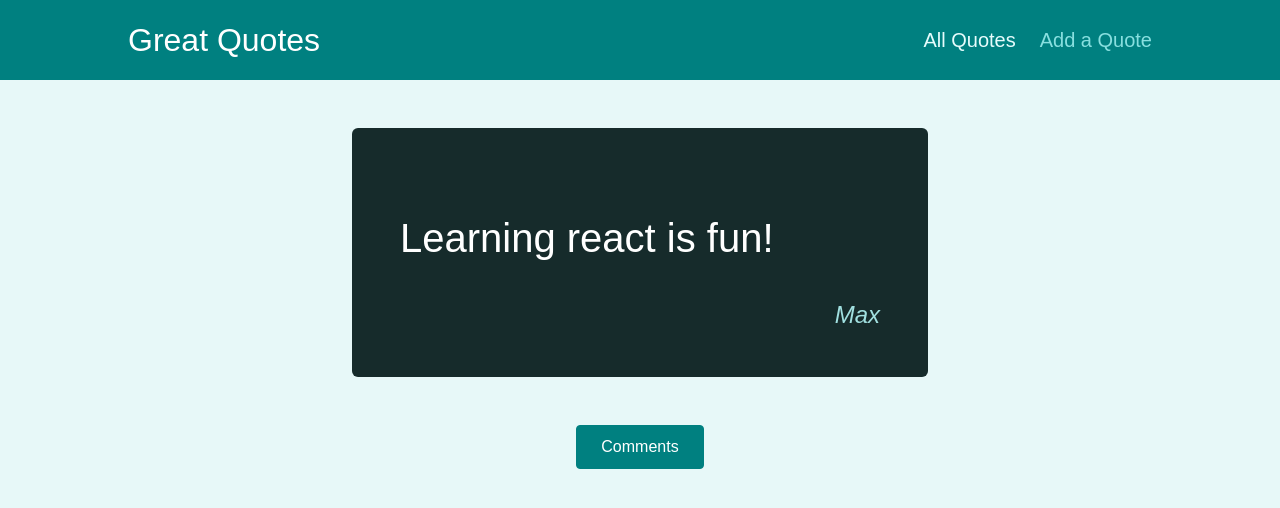
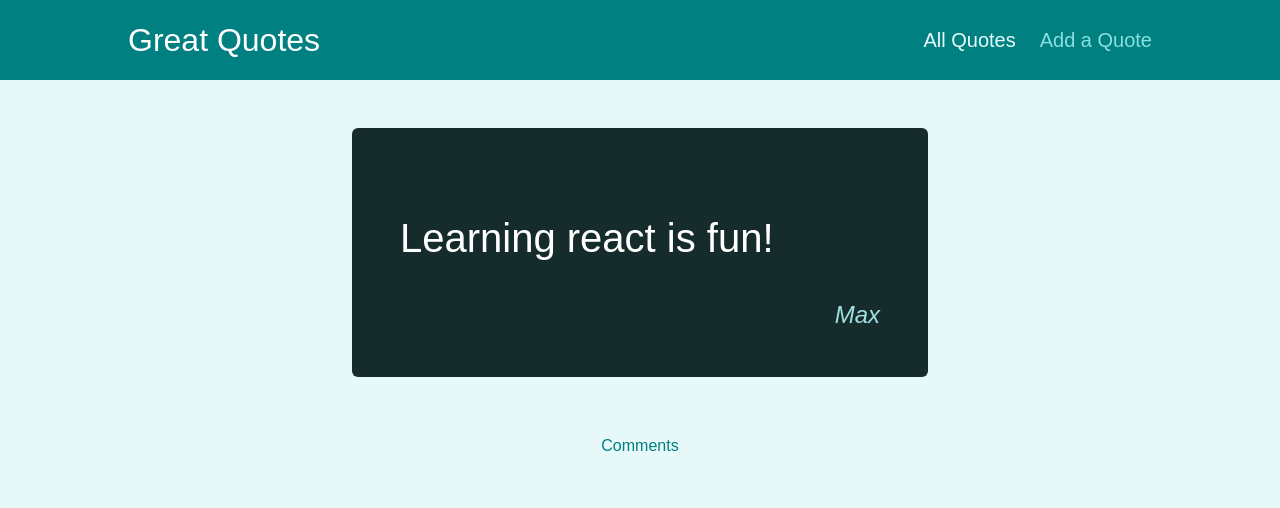
Before and after one commit to piresp/react_cp.uol, a React (Create React App) app in the folder react_VII/section_20/: page /quotes/q1 in a window 1280 px wide. Shown: the top 508 px of the page. Built offline with nearby package versions, Linux system fonts and the light colour scheme.

Commit message:
easily_way

```diff
--- a/react_VII/section_20/src/pages/QuoteDetail.jsx
+++ b/react_VII/section_20/src/pages/QuoteDetail.jsx
@@ -1,6 +1,4 @@
 import { useParams, Route } from "react-router";
-import { useState, useEffect } from "react";
-import { useLocation } from "react-router-dom";
 import { Link } from "react-router-dom";
 import Comments from "../components/comments/Comments";
 import HighlightedQuote from "../components/quotes/HighlightedQuote";
@@ -12,22 +10,6 @@ const DUMMY_QUOTES = [
 ];
 
 const QuoteDetail = () => {
-  const [isHidded, setIsHidded] = useState(false);
-  const location = useLocation();
-
-  useEffect(() => {
-    if (
-      location.pathname.startsWith("/quotes/") &&
-      !location.pathname.endsWith("/comments")
-    ) {
-      setIsHidded(false);
-    }
-  }, [location, setIsHidded]);
-
-  const isHiddedHandler = () => {
-    setIsHidded(true);
-  };
-
   const params = useParams();
 
   const quote = DUMMY_QUOTES.find((quote) => quote.id === params.quoteId);
@@ -38,18 +20,13 @@ const QuoteDetail = () => {
   return (
     <>
       <HighlightedQuote text={quote.text} author={quote.author} />
-      <div className="centered">
-        {!isHidded && (
-          <Link
-            onClick={isHiddedHandler}
-            className="btn"
-            to={`/quotes/${quote.id}/comments`}
-          >
+      <Route path={`/quotes/${params.quoteId}`} exact>
+        <div className="centered">
+          <Link className="btn--flat" to={`/quotes/${quote.id}/comments`}>
             Comments
           </Link>
-        )}
-      </div>
-
+        </div>
+      </Route>
       <Route path="/quotes/:quoteId/comments">
         <Comments />
       </Route>
```
